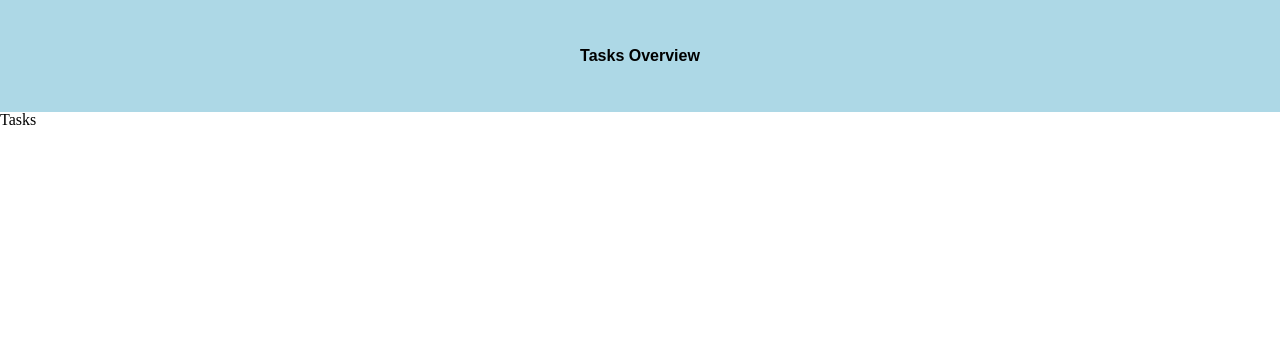
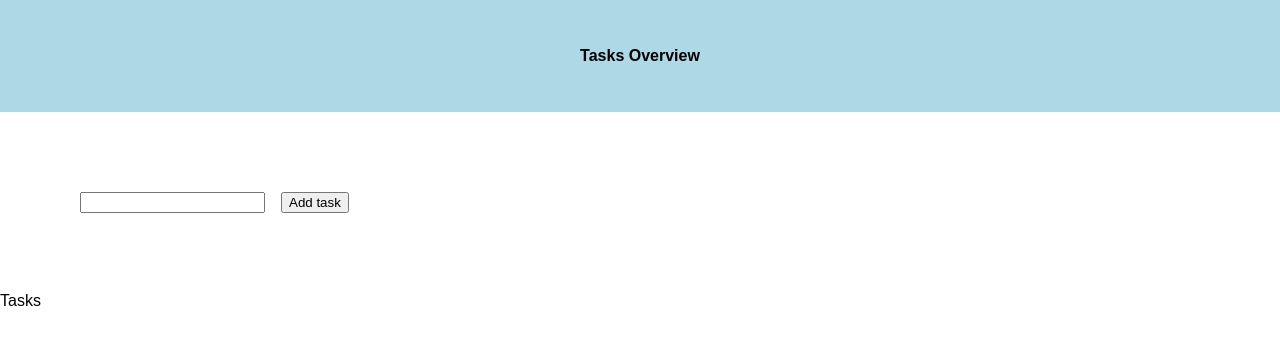
Before and after one commit to j-r-f-m/odin-react-task-app, a React (Create React App) app: page / in a window 1280 px wide. Shown: the top 344 px of the page. Built offline with nearby package versions, Linux system fonts and the light colour scheme.

Commit message:
add input form

```diff
--- a/src/App.css
+++ b/src/App.css
@@ -130,11 +130,19 @@ table {
   border-spacing: 0;
 } /* ---------------------- RESET END --------------------------------------  */
 
+body {
+  font-family: sans-serif;
+}
+
+#root {
+  display: flex;
+  flex-direction: column;
+}
+
 .header-container {
   display: flex;
   justify-content: center;
 
-  font-family: sans-serif;
   font-weight: bold;
 
   background-color: lightblue;
@@ -143,3 +151,17 @@ table {
 .header-container > h1 {
   padding: 3rem;
 }
+
+.form-container {
+  padding: 5rem;
+
+  display: flex;
+}
+
+.label-input {
+  display: flex;
+}
+
+.btn {
+  margin-left: 1rem;
+}
--- a/src/App.js
+++ b/src/App.js
@@ -3,16 +3,32 @@ import React, { Component } from "react";
 import "./App.css";
 import Header from "./components/Header";
 import Overview from "./components/Overview";
+import InputForm from "./components/InputForm";
 
 class App extends Component {
   constructor(props) {
     super(props);
+
+    this.onClickBtn = this.onClickBtn.bind(this);
+
+    this.inputValue = {
+      task: [],
+    };
+  }
+
+  onClickBtn() {
+    console.log("Add tasks");
+    const currTask = document.getElementById("input-field");
+
+    this.inputValue.task.push(currTask.value);
+    console.log(this.inputValue.task);
   }
 
   render() {
     return (
       <div className="App">
         <Header />
+        <InputForm onButtonClicked={this.onClickBtn} />
         <Overview />
       </div>
     );
--- /dev/null
+++ b/src/components/InputForm.js
@@ -0,0 +1,23 @@
+import React, { Component } from "react";
+
+class InputForm extends Component {
+  constructor(props) {
+    super(props);
+  }
+
+  render() {
+    // destructuring
+    const { onButtonClicked } = this.props;
+
+    return (
+      <div className="form-container">
+        <input id="input-field" name="inputTasks" />
+        <button className="btn" onClick={onButtonClicked}>
+          Add task
+        </button>
+      </div>
+    );
+  }
+}
+
+export default InputForm;
```
